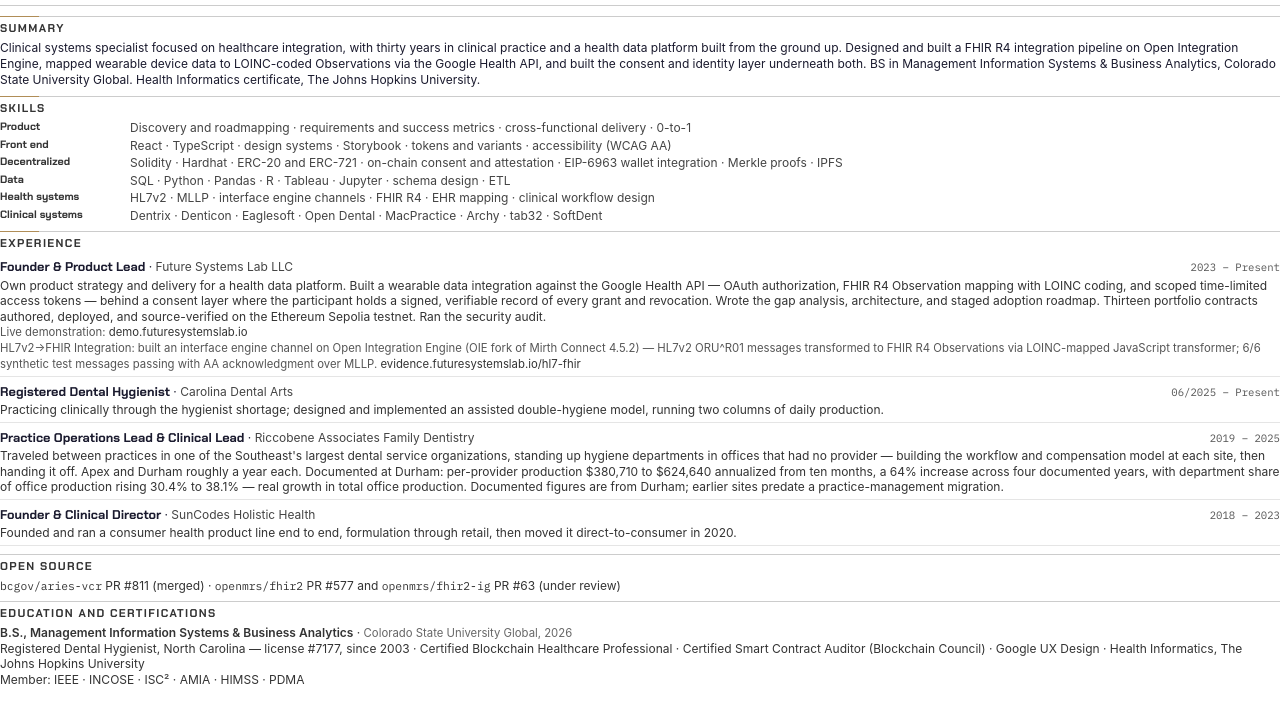
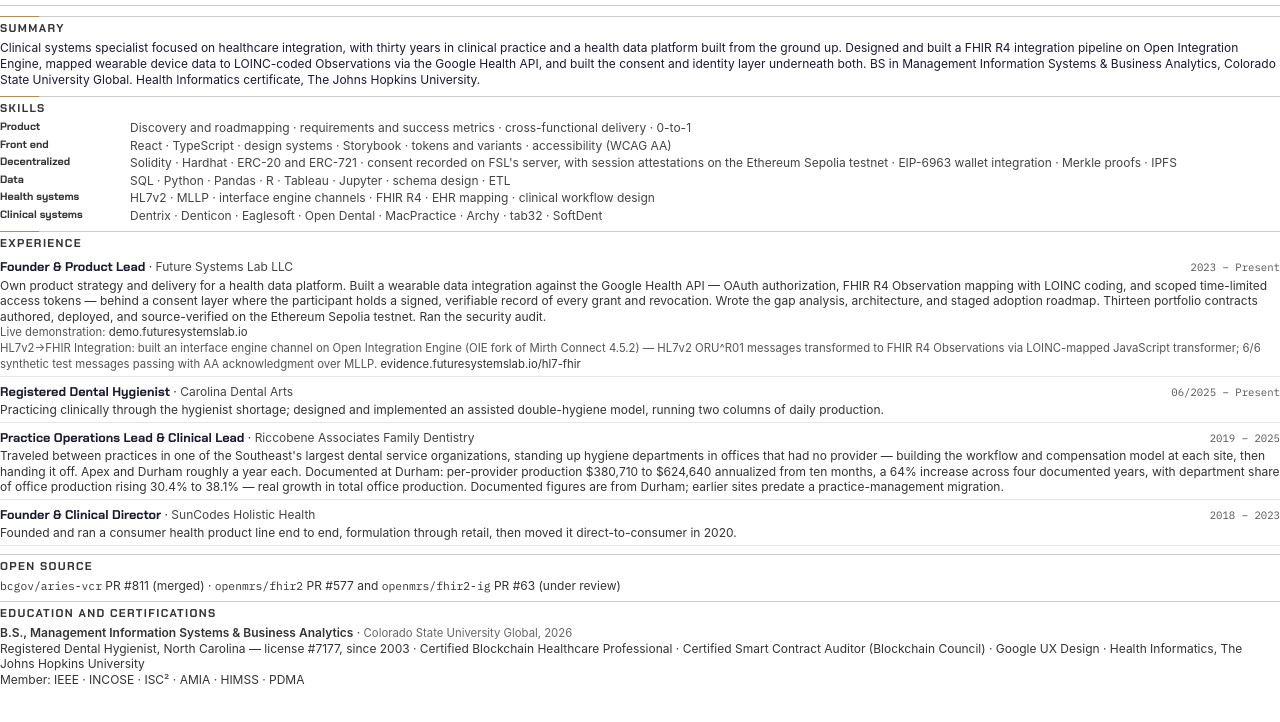
Before and after one commit to mmdavenport/mmdavenport.github.io, a plain HTML site: page resume.html in a window 1280 px wide. Shown: the part 70-792 px from the top of the page. Drawn offline with Linux system fonts and the light colour scheme.

Commit message:
fix(resume): consent is recorded on FSL's server; session attestations on the Ethereum Sepolia testnet
resume.html skills line: "on-chain consent and attestation" becomes "consent recorded
on FSL's server, with session attestations on the Ethereum Sepolia testnet". resume.pdf
re-rendered from resume.html (headless Chrome, one page) and its metadata cleared.

```diff
--- a/resume.html
+++ b/resume.html
@@ -149,7 +149,7 @@
 <dl class="skills-grid">
   <dt>Product</dt><dd>Discovery and roadmapping · requirements and success metrics · cross-functional delivery · 0-to-1</dd>
   <dt>Front end</dt><dd>React · TypeScript · design systems · Storybook · tokens and variants · accessibility (WCAG AA)</dd>
-  <dt>Decentralized</dt><dd>Solidity · Hardhat · ERC-20 and ERC-721 · on-chain consent and attestation · EIP-6963 wallet integration · Merkle proofs · IPFS</dd>
+  <dt>Decentralized</dt><dd>Solidity · Hardhat · ERC-20 and ERC-721 · consent recorded on FSL's server, with session attestations on the Ethereum Sepolia testnet · EIP-6963 wallet integration · Merkle proofs · IPFS</dd>
   <dt>Data</dt><dd>SQL · Python · Pandas · R · Tableau · Jupyter · schema design · ETL</dd>
   <dt>Health systems</dt><dd>HL7v2 · MLLP · interface engine channels · FHIR R4 · EHR mapping · clinical workflow design</dd>
   <dt>Clinical systems</dt><dd>Dentrix · Denticon · Eaglesoft · Open Dental · MacPractice · Archy · tab32 · SoftDent</dd>
```
Also changed, not shown: 1 other file.
